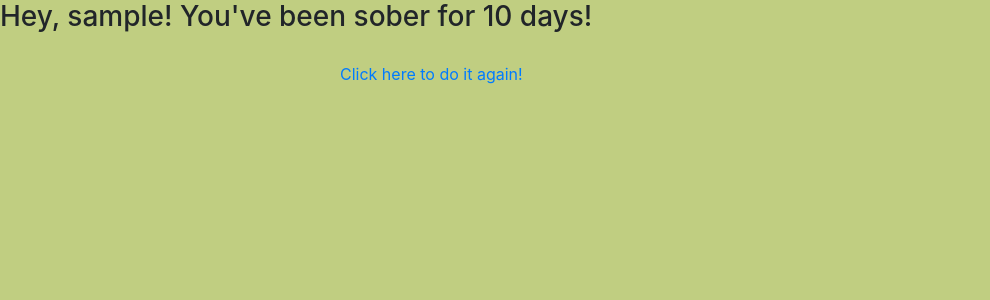
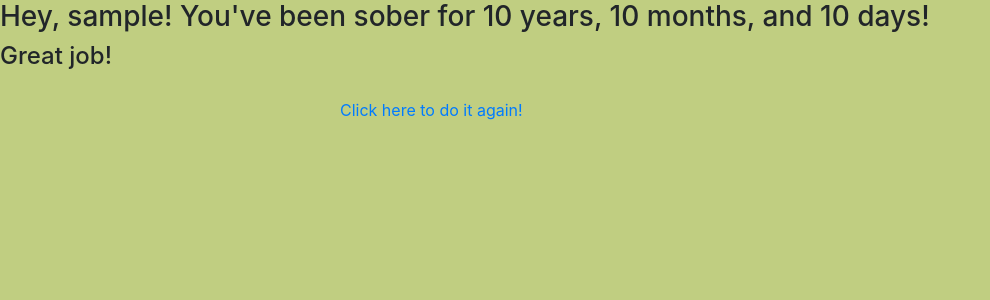
Before and after one commit to ktompky/sober-calculator, a Flask app: template app/templates/sobriety_date_results.html in a window 1280 px wide. Shown: the part 56-356 px from the top of the page, without its empty margins (0-990 px from the left). Run offline with Flask 2, Linux system fonts and the light colour scheme; the template is opened without the code that fills it: most values are stand-ins (such as "Sample title", 1, 10 or a date in 2020); some libraries are stand-ins or nearby versions.

Commit message:
getting months and years from sobriety date

```diff
--- a/app/routes.py
+++ b/app/routes.py
@@ -2,6 +2,8 @@ from app import app
 from flask import render_template,flash, redirect, request
 from app.forms import DateForm
 import datetime
+from dateutil import relativedelta
+
 
 @app.route('/')
 def index():
@@ -23,5 +25,11 @@ def show_date():
     date1 = datetime.date(year, month, day)
 
     today = datetime.date.today()
-    diff = (today - date1).days
-    return render_template('sobriety_date_results.html', title ="Your Results", username=username, diff=diff)
+    #diff = (today - date1)
+    diff = relativedelta.relativedelta(today,date1)
+
+    years = diff.years
+    months = diff.months
+    days = diff.days
+
+    return render_template('sobriety_date_results.html', title ="Your Results", username=username, years=years, months=months, days=days)
--- a/app/templates/sobriety_date_results.html
+++ b/app/templates/sobriety_date_results.html
@@ -2,7 +2,8 @@
 
 {% block content %}
 <div>
-<h3>Hey, {{ username }}! You've been sober for {{ diff }} days!</h3>
+<h3>Hey, {{ username }}! You've been sober for {{ years }} years, {{ months }} months, and {{ days }} days!</h3>
+<h4>Great job!</h4>
 <a href="/sobriety_date">Click here to do it again!</a>
 </div>
 {% endblock %}
```
